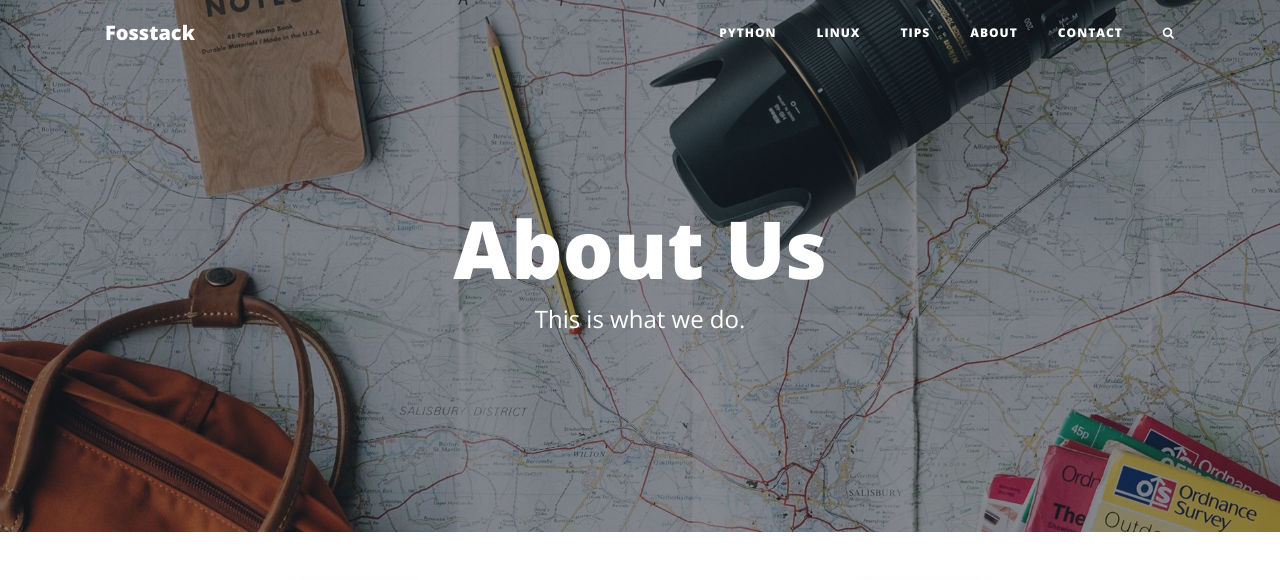
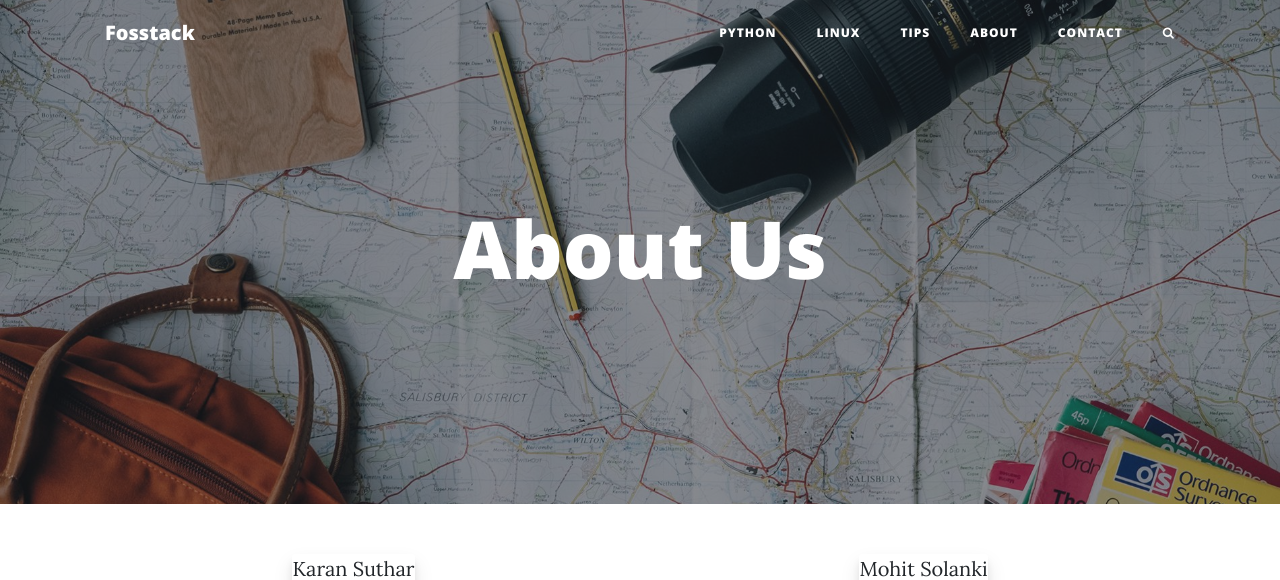
Before and after one commit to Fosstack/Fosstack-Blog, a Django app: page /about/ in a window 1280 px wide. Shown: the top 580 px of the page. Run offline with Django 3.2, Linux system fonts and the light colour scheme; parts of the project's set-up code (start-up, migrations or seed data) failed here and were passed over; some libraries are stand-ins or nearby versions.

Commit message:
removed redundant line in about page

```diff
--- a/core_blog/templates/core_blog/about.html
+++ b/core_blog/templates/core_blog/about.html
@@ -15,7 +15,6 @@
           <div class="col-lg-8 col-md-10 mx-auto">
             <div class="page-heading">
               <h1>About Us</h1>
-              <span class="subheading">This is what we do.</span>
             </div>
           </div>
         </div>
```
